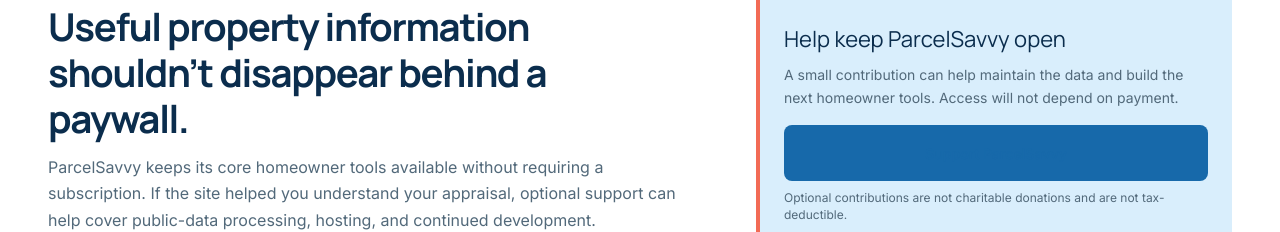
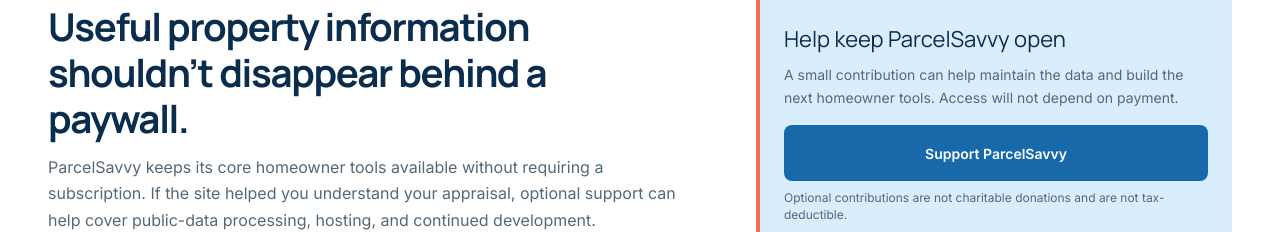
Before and after one commit to wlreich/PropertyTaxHelper, a Next.js app in the folder web/: page / in a window 1280 px wide. Shown: the part 1180-1412 px from the top of the page. Built offline with nearby package versions, Linux system fonts and the light colour scheme.

Commit message:
Keep support action text white above global link styling

```diff
--- a/web/src/app/search-page.module.css
+++ b/web/src/app/search-page.module.css
@@ -416,6 +416,11 @@
   align-items: center;
   justify-content: center;
   text-decoration: none;
+}
+
+/* Keep this filled action readable above the global anchor-color rule. */
+.page .supportBox a.supportButton[href] {
+  color: var(--color-surface);
 }
 
 .supportBox small {
```
